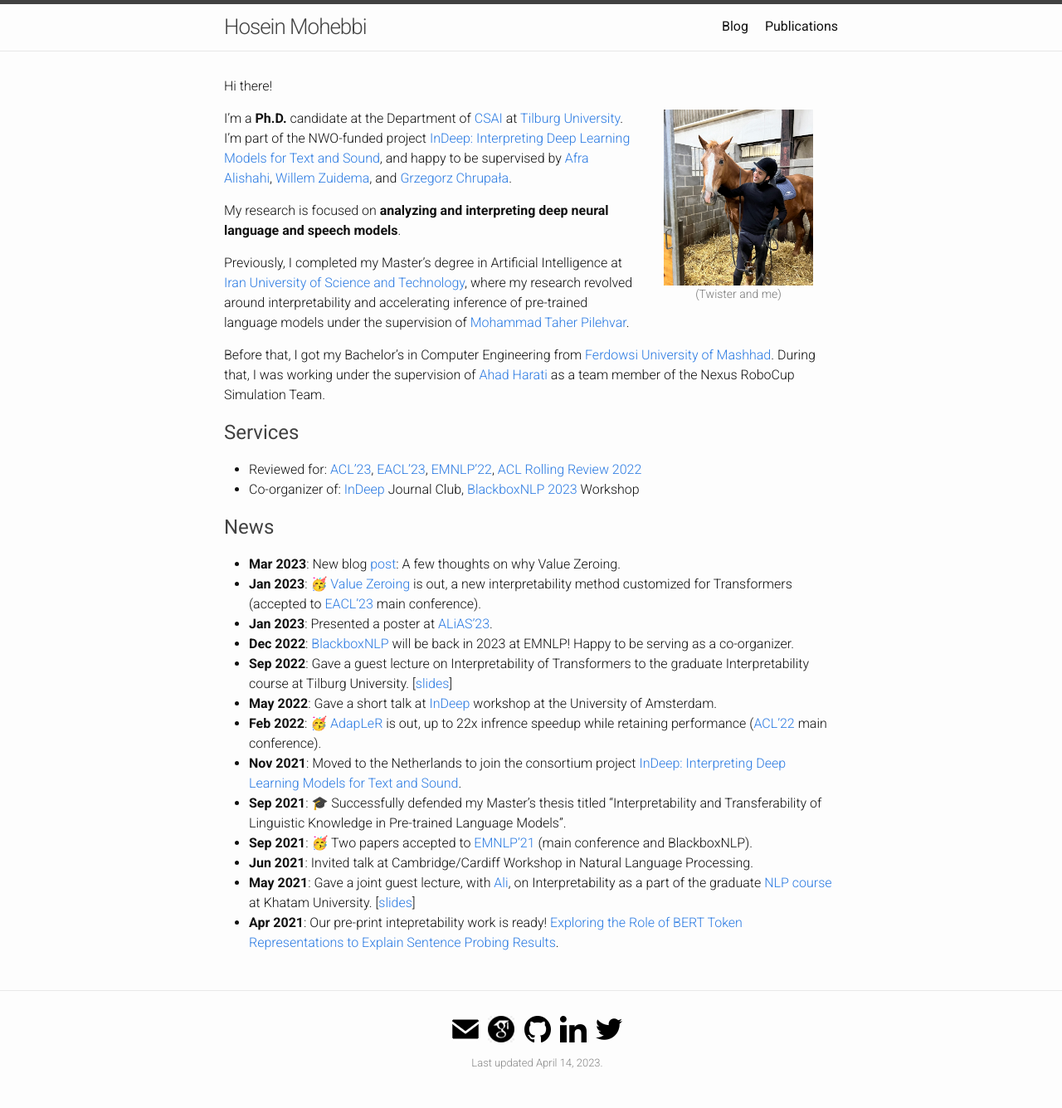
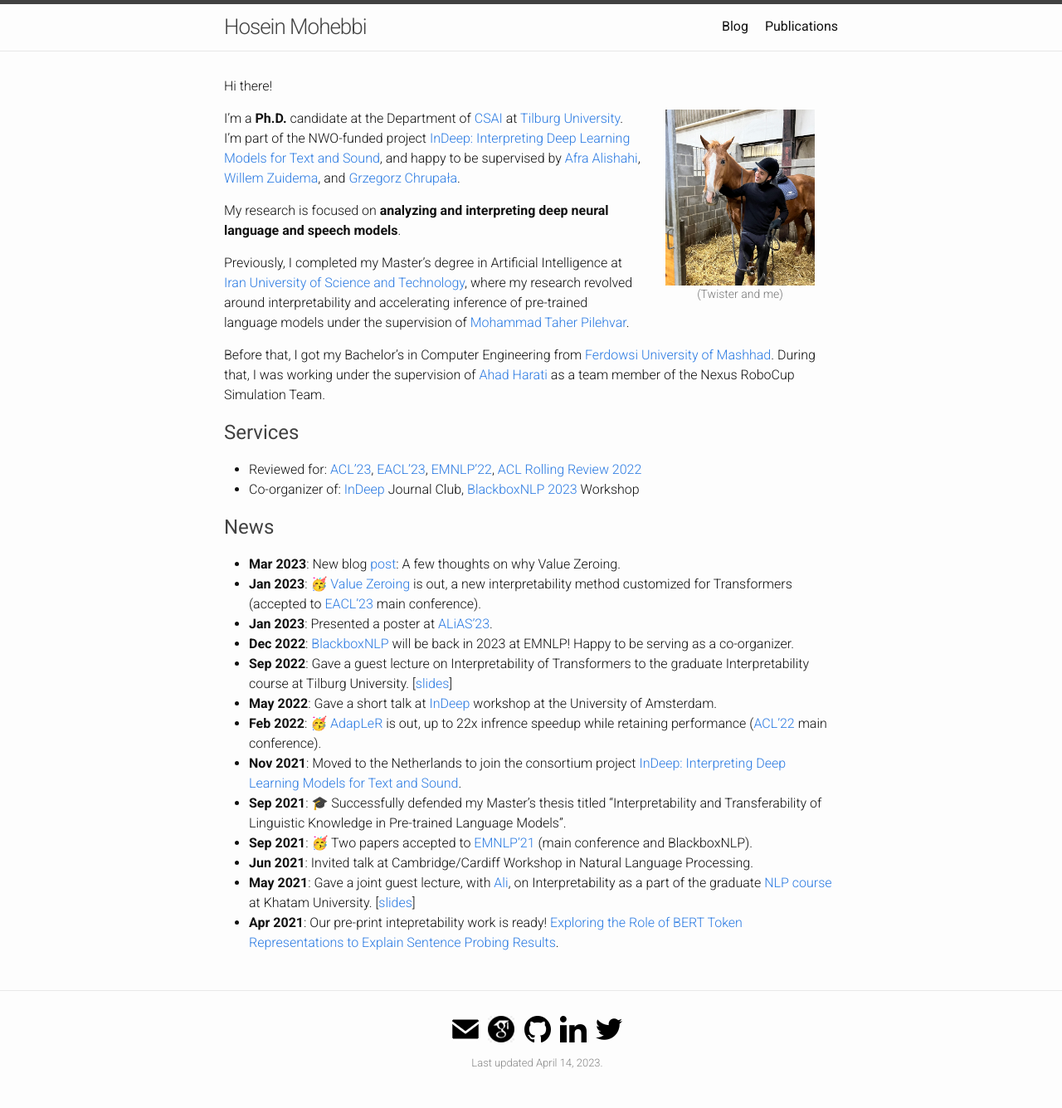
Before and after one commit to hmohebbi/hmohebbi.github.io, a Jekyll site: the page built from index.md, in a window 1280 px wide. Shown: the whole page at 83% size. Built offline with Jekyll 4.4.1, drawn with Linux system fonts in a browser that asks for light colours.

Commit message:
Update index.md

```diff
--- a/index.md
+++ b/index.md
@@ -14,7 +14,7 @@ layout: default
 <!-- (comment) the image below can be found in img folder of this very project-->
 
 <!-- ![me](/resources/people/me_3.jpg){: style="float: right; margin: 40px 30px; width: 180px;"} -->
-<figure style="float: right; margin: 40px 30px;">
+<figure style="float: right; margin: 40px 28px;">
   <img src="/resources/people/me_3.jpg" alt="Me" style="width: 180px;">
   <figcaption style="display: block; text-align: center;"><span class="note">(Twister and me)</span></figcaption>
 </figure>
```
